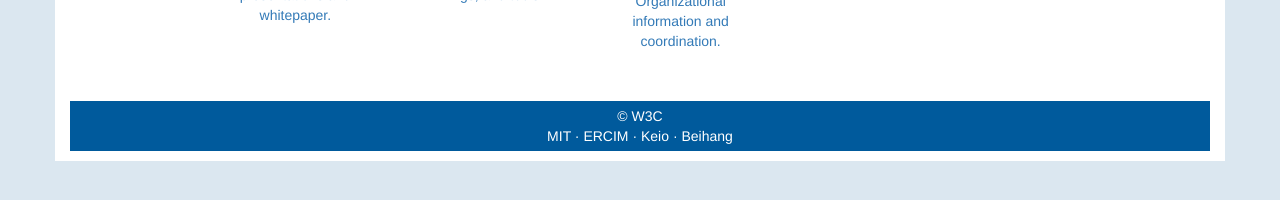
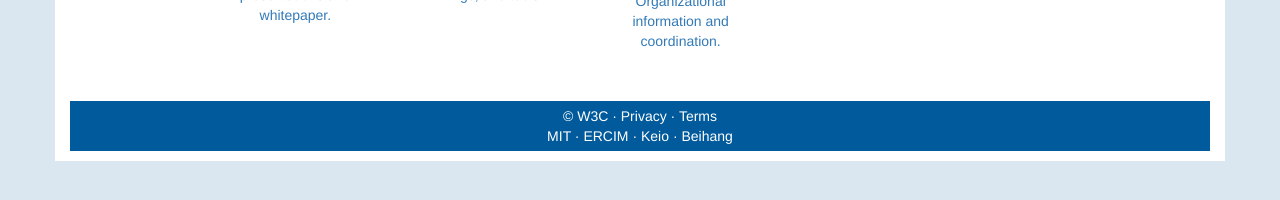
Before and after one commit to w3c/wot-marketing, a Jekyll site: the page built from docs/index.html, in a window 1280 px wide. Shown: the part 577-777 px from the top of the page. Built offline with Jekyll 4.4.1, drawn with Linux system fonts in a browser that asks for light colours; nearby versions of some CDN libraries; comment, search, counter and statistics services are not loaded.

Commit message:
feat: add privacy and terms links

```diff
--- a/docs/_layouts/default.html
+++ b/docs/_layouts/default.html
@@ -107,7 +107,7 @@
 	<footer class="page-footer font-small">
 	  <!-- Copyright -->
 	  <div class="footer-copyright text-center py-3">
-		© <a href="https://www.w3.org">W3C</a>
+		© <a href="https://www.w3.org">W3C</a> · <a href="https://www.w3.org/Consortium/Legal/privacy-statement">Privacy</a> · <a href="http://www.w3.org/Consortium/Legal/ipr-notice">Terms</a>
 		<br>
         <a href="https://www.csail.mit.edu">MIT</a> · <a href="https://www.ercim.eu">ERCIM</a> · <a href="https://www.keio.ac.jp">Keio</a> · <a href="http://ev.buaa.edu.cn">Beihang</a>
         <br>
```
